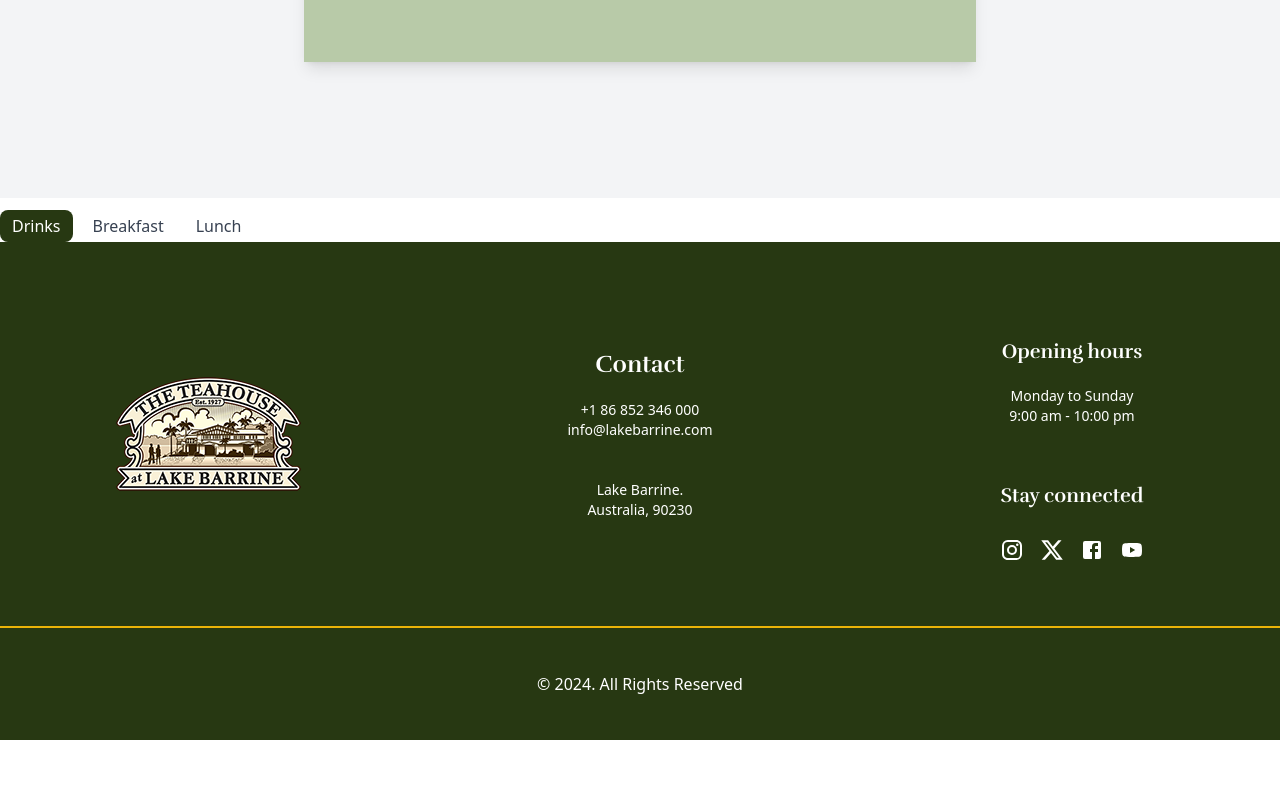
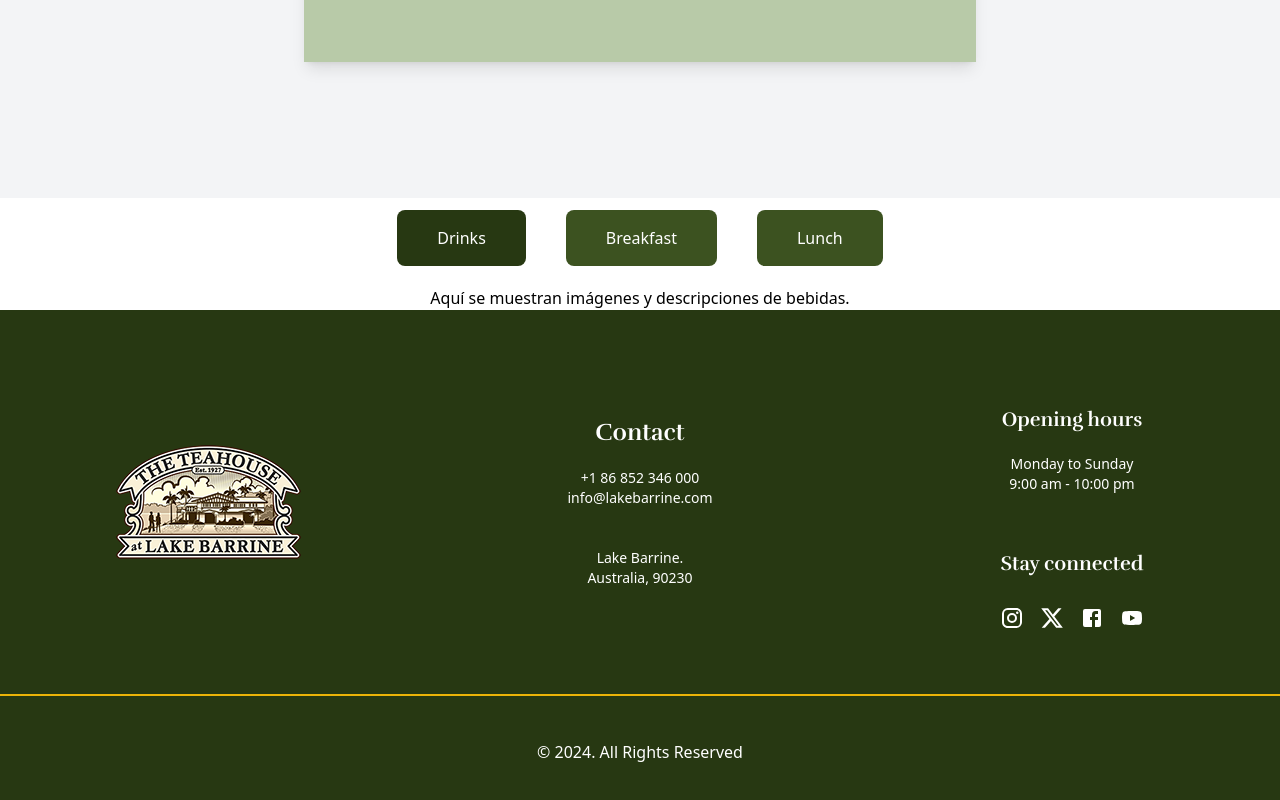
Before and after one commit to gpedrosad/lake_, a React (Vite) app: page /contact in a window 1280 px wide. Shown: the part 2222-3022 px from the top of the page. Before the commit the page ends 2962 px from the top, so only its background shows below. Built offline with nearby package versions, Linux system fonts and the light colour scheme.

Commit message:
cambios en menu

```diff
--- a/src/components/DropdownButton.jsx
+++ b/src/components/DropdownButton.jsx
@@ -1,9 +1,7 @@
 import React, { useState } from 'react';
 
 const DropdownButton = () => {
-  // Estado para manejar la opción seleccionada con 'Drinks' como valor inicial
   const [selectedOption, setSelectedOption] = useState('Drinks');
-  // Estado para controlar la visibilidad del dropdown
   const [isOpen, setIsOpen] = useState(false);
 
   const toggleDropdown = () => setIsOpen(!isOpen);
@@ -14,15 +12,16 @@ const DropdownButton = () => {
   };
 
   const options = ['Drinks', 'Breakfast', 'Lunch'];
+  const menuContent = {
+    Drinks: "Aquí se muestran imágenes y descripciones de bebidas.",
+    Breakfast: "Explora nuestras opciones de desayuno, incluyendo huevos y panqueques.",
+    Lunch: "Descubre los platos disponibles para el almuerzo, desde ensaladas hasta hamburguesas."
+  };
 
   return (
     <div className="relative">
-      {/* Dropdown para dispositivos móviles */}
       <div className="sm:hidden">
-        <button
-          onClick={toggleDropdown}
-          className="bg-custom-green text-white px-3 py-1 rounded-lg flex items-center justify-between w-36"
-        >
+        <button onClick={toggleDropdown} className="bg-custom-green text-white px-3 py-1 rounded-lg flex items-center justify-between w-36">
           {selectedOption}
           <span className="ml-2 text-sm">&#9660;</span>
         </button>
@@ -30,11 +29,9 @@ const DropdownButton = () => {
           <div className="absolute mt-1 w-36 bg-white rounded-lg shadow-lg z-10">
             <ul className="text-gray-700">
               {options.map((option, index) => (
-                <li
-                  key={index}
-                  className={`px-3 py-1 text-sm hover:bg-gray-100 ${index !== 0 ? 'border-t border-custom-green' : ''}`}
-                  onClick={() => handleSelect(option)}
-                >
+                <li key={index}
+                    className={`px-3 py-1 text-sm hover:bg-gray-100 ${index !== 0 ? 'border-t border-custom-green' : ''}`}
+                    onClick={() => handleSelect(option)}>
                   {option}
                 </li>
               ))}
@@ -42,17 +39,17 @@ const DropdownButton = () => {
           </div>
         )}
       </div>
-      {/* Botones para dispositivos más grandes que móviles */}
-      <div className="hidden sm:flex space-x-2 mt-3">
+      <div className="hidden sm:flex space-x-10 mt-3 justify-center mb-5">
         {options.map((option) => (
-          <button
-            key={option}
-            onClick={() => handleSelect(option)}
-            className={`px-3 py-1 rounded-lg ${selectedOption === option ? 'bg-custom-green text-white' : 'text-gray-700 bg-white'}`}
-          >
+          <button key={option}
+                  onClick={() => handleSelect(option)}
+                  className={`px-10 py-4 rounded-lg ${selectedOption === option ? 'bg-custom-green text-white' : 'bg-third-green text-white'}`}>
             {option}
           </button>
         ))}
+      </div>
+      <div className="flex justify-center mt-5">
+        <p>{menuContent[selectedOption]}</p>
       </div>
     </div>
   );
--- a/src/pages/Contact.jsx
+++ b/src/pages/Contact.jsx
@@ -3,6 +3,8 @@ import TeaDescription from "../components/TeaDescription";
 import HeroSection from "../components/SecondHeroSection";
 import HoursAndBookingInfo from "../components/HoursAndBookingInfo";
 import DropdownButton from "../components/DropdownButton";
+
+
 
 function Contact () {
     return(
```
